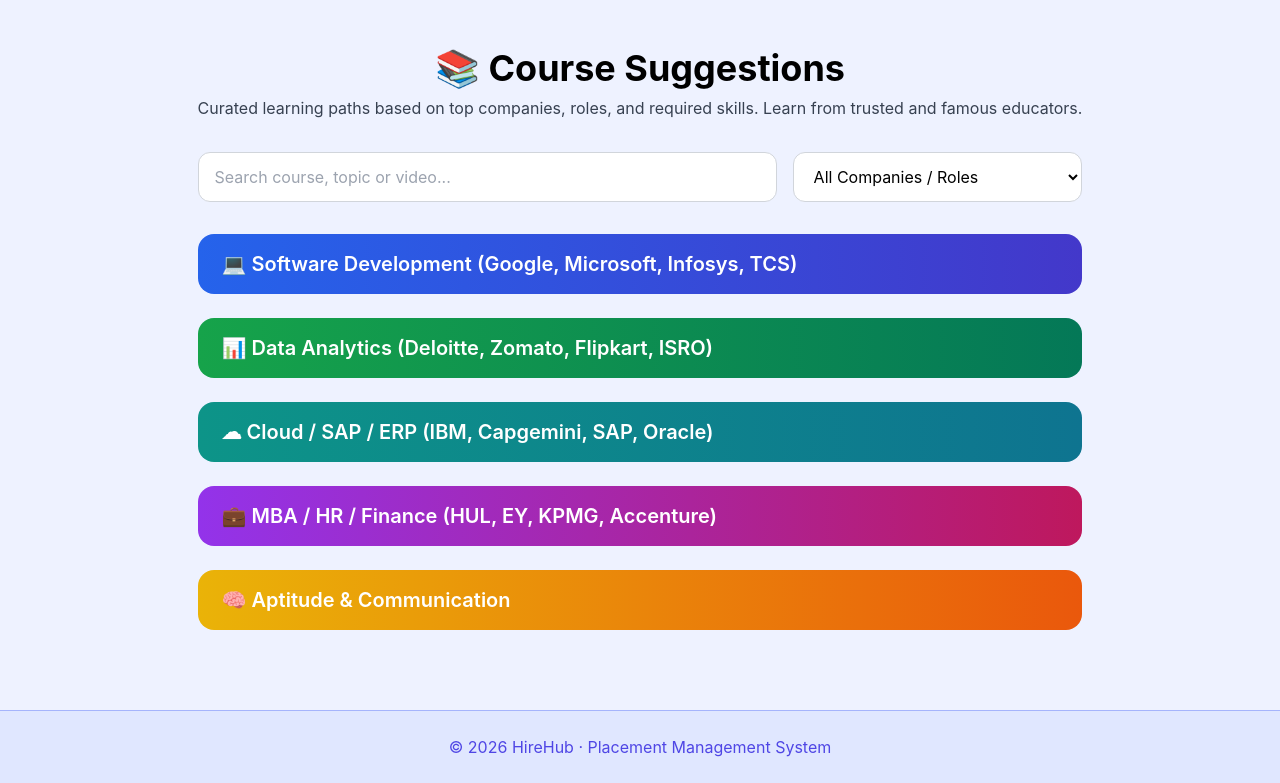
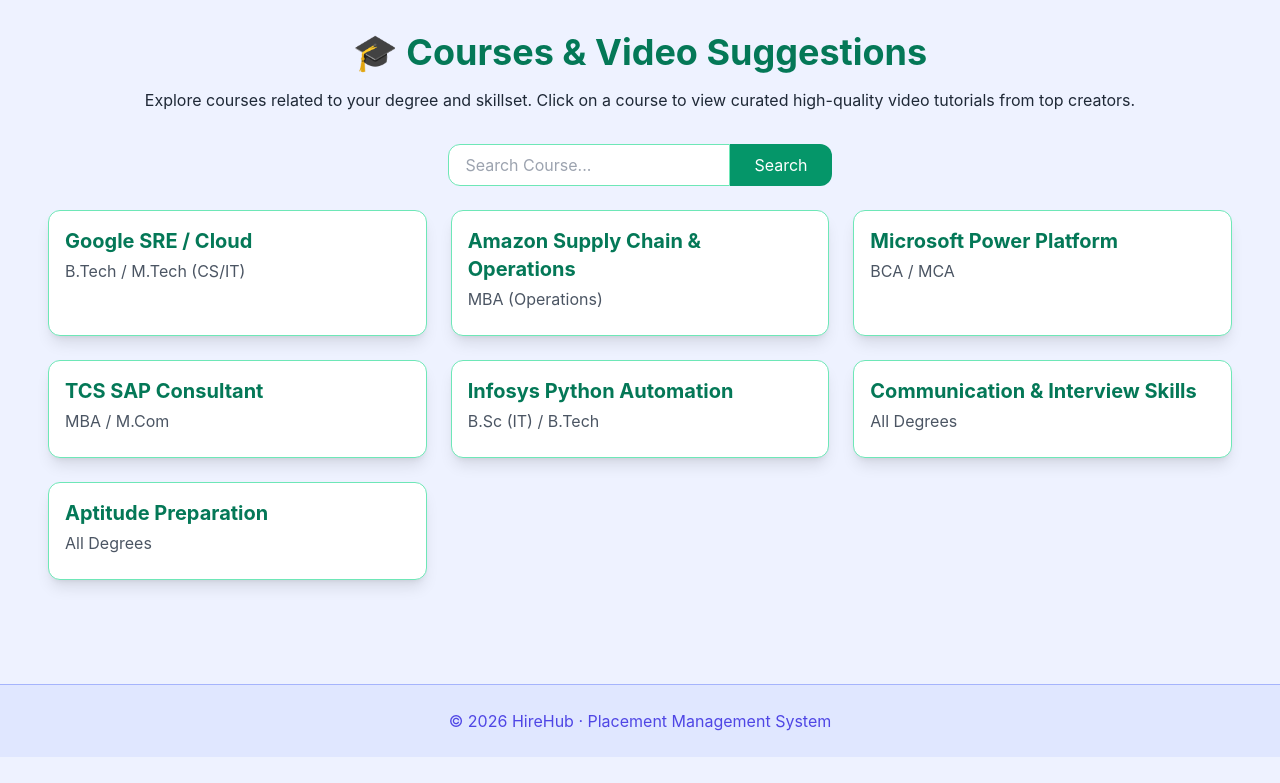
Before and after one commit to dg0682241-tech/placement-management-system, a Flask app: page /courses in a window 1280 px wide. Shown: the part 64-847 px from the top of the page. After the commit the page ends 821 px from the top, so only its background shows below. Run offline with Flask 3, Linux system fonts and the light colour scheme; some libraries are stand-ins or nearby versions.

Commit message:
courses.html

```diff
--- a/templates/courses.html
+++ b/templates/courses.html
@@ -1,192 +1,138 @@
 {% extends "base.html" %}
-{% block title %}Course Suggestions{% endblock %}
+{% block title %}Courses & Videos{% endblock %}
 
 {% block content %}
-<div class="max-w-7xl mx-auto px-4 py-10">
-
+<div class="max-w-7xl mx-auto p-6 mb-10">
   <!-- Heading -->
-  <h1 class="text-4xl font-bold text-black dark:text-white text-center mb-2">
-    📚 Course Suggestions
+  <h1 class="text-4xl font-bold text-emerald-700 dark:text-white text-center mb-4 animate__animated animate__fadeInUp">
+    🎓 Courses & Video Suggestions
   </h1>
-
-  <p class="text-center text-gray-700 dark:text-gray-300 mb-8">
-    Curated learning paths based on top companies, roles, and required skills.
-    Learn from trusted and famous educators.
+  <p class="text-gray-800 dark:text-gray-200 text-center mb-8 animate__animated animate__fadeInUp animate__delay-1s">
+    Explore courses related to your degree and skillset. Click on a course to view curated high-quality video tutorials from top creators.
   </p>
 
-  <!-- Search + Filter -->
-  <div class="flex flex-col md:flex-row gap-4 mb-8">
-    <input
-      id="searchInput"
-      type="text"
-      placeholder="Search course, topic or video..."
-      class="w-full md:w-2/3 px-4 py-3 rounded-xl border border-gray-300 dark:border-gray-700
-             bg-white dark:bg-gray-900 text-black dark:text-white focus:outline-none"
-    />
-
-    <select
-      id="companyFilter"
-      class="w-full md:w-1/3 px-4 py-3 rounded-xl border border-gray-300 dark:border-gray-700
-             bg-white dark:bg-gray-900 text-black dark:text-white focus:outline-none"
-    >
-      <option value="all">All Companies / Roles</option>
-      <option value="software">Software / IT</option>
-      <option value="analytics">Data / Analytics</option>
-      <option value="cloud">Cloud / SAP / ERP</option>
-      <option value="mba">MBA / HR / Finance</option>
-      <option value="aptitude">Aptitude / Communication</option>
-      <option value="govt">Govt / Research</option>
-    </select>
+  <!-- Search Box -->
+  <div class="flex justify-center mb-6">
+    <input type="text" id="courseSearch" placeholder="Search Course..."
+           class="px-4 py-2 rounded-l-xl border border-emerald-300 focus:ring-2 focus:ring-emerald-500 focus:outline-none dark:bg-gray-700 dark:text-white">
+    <button id="searchBtn"
+            class="px-6 py-2 bg-emerald-600 text-white rounded-r-xl hover:bg-emerald-700 transition">Search</button>
   </div>
 
-  <!-- Courses -->
-  <div id="coursesContainer" class="space-y-6">
+  <!-- Loader -->
+  <div id="loader" class="hidden flex justify-center my-4">
+    <svg class="animate-spin h-8 w-8 text-emerald-600" xmlns="http://www.w3.org/2000/svg" fill="none" viewBox="0 0 24 24">
+      <circle class="opacity-25" cx="12" cy="12" r="10" stroke="currentColor" stroke-width="4"></circle>
+      <path class="opacity-75" fill="currentColor" d="M4 12a8 8 0 018-8v8H4z"></path>
+    </svg>
+  </div>
 
-    <!-- SOFTWARE / IT -->
-    <div class="course-card" data-category="software">
-      <button onclick="toggleCourse(this)"
-        class="w-full text-left bg-gradient-to-r from-blue-600 to-indigo-700
-               text-white px-6 py-4 rounded-2xl font-semibold text-xl">
-        💻 Software Development (Google, Microsoft, Infosys, TCS)
-      </button>
-
-      <div class="hidden mt-4 space-y-3">
-        <a href="https://www.youtube.com/watch?v=rfscVS0vtbw" target="_blank"
-           class="block p-4 rounded-xl bg-gray-100 dark:bg-gray-800 hover:scale-[1.02] transition">
-          Python Full Course – FreeCodeCamp
-        </a>
-        <a href="https://www.youtube.com/watch?v=8PopR3x-VMY" target="_blank"
-           class="block p-4 rounded-xl bg-gray-100 dark:bg-gray-800 hover:scale-[1.02] transition">
-          Data Structures – Abdul Bari
-        </a>
-        <a href="https://www.youtube.com/watch?v=ZxKM3DCV2kE" target="_blank"
-           class="block p-4 rounded-xl bg-gray-100 dark:bg-gray-800 hover:scale-[1.02] transition">
-          Operating Systems – Gate Smashers
-        </a>
-        <a href="https://www.youtube.com/watch?v=9hE5f7Vw0l4" target="_blank"
-           class="block p-4 rounded-xl bg-gray-100 dark:bg-gray-800 hover:scale-[1.02] transition">
-          DBMS – CodeHelp (Love Babbar)
-        </a>
-      </div>
-    </div>
-
-    <!-- DATA / ANALYTICS -->
-    <div class="course-card" data-category="analytics">
-      <button onclick="toggleCourse(this)"
-        class="w-full text-left bg-gradient-to-r from-green-600 to-emerald-700
-               text-white px-6 py-4 rounded-2xl font-semibold text-xl">
-        📊 Data Analytics (Deloitte, Zomato, Flipkart, ISRO)
-      </button>
-
-      <div class="hidden mt-4 space-y-3">
-        <a href="https://www.youtube.com/watch?v=GPVsHOlRBBI" target="_blank"
-           class="block p-4 rounded-xl bg-gray-100 dark:bg-gray-800">
-          Data Analytics Full Course – Alex The Analyst
-        </a>
-        <a href="https://www.youtube.com/watch?v=HXV3zeQKqGY" target="_blank"
-           class="block p-4 rounded-xl bg-gray-100 dark:bg-gray-800">
-          SQL Tutorial – Programming with Mosh
-        </a>
-        <a href="https://www.youtube.com/watch?v=0P7QnIQDBJY" target="_blank"
-           class="block p-4 rounded-xl bg-gray-100 dark:bg-gray-800">
-          Power BI – Simplilearn
-        </a>
-      </div>
-    </div>
-
-    <!-- CLOUD / SAP -->
-    <div class="course-card" data-category="cloud">
-      <button onclick="toggleCourse(this)"
-        class="w-full text-left bg-gradient-to-r from-teal-600 to-cyan-700
-               text-white px-6 py-4 rounded-2xl font-semibold text-xl">
-        ☁ Cloud / SAP / ERP (IBM, Capgemini, SAP, Oracle)
-      </button>
-
-      <div class="hidden mt-4 space-y-3">
-        <a href="https://www.youtube.com/watch?v=ulprqHHWlng" target="_blank"
-           class="block p-4 rounded-xl bg-gray-100 dark:bg-gray-800">
-          AWS Full Course – FreeCodeCamp
-        </a>
-        <a href="https://www.youtube.com/watch?v=HVjjoMvutj4" target="_blank"
-           class="block p-4 rounded-xl bg-gray-100 dark:bg-gray-800">
-          SAP FICO – Techy ERP
-        </a>
-        <a href="https://www.youtube.com/watch?v=1p9p0uZz0ZY" target="_blank"
-           class="block p-4 rounded-xl bg-gray-100 dark:bg-gray-800">
-          Oracle ERP – Simplilearn
-        </a>
-      </div>
-    </div>
-
-    <!-- MBA / HR / FINANCE -->
-    <div class="course-card" data-category="mba">
-      <button onclick="toggleCourse(this)"
-        class="w-full text-left bg-gradient-to-r from-purple-600 to-pink-700
-               text-white px-6 py-4 rounded-2xl font-semibold text-xl">
-        💼 MBA / HR / Finance (HUL, EY, KPMG, Accenture)
-      </button>
-
-      <div class="hidden mt-4 space-y-3">
-        <a href="https://www.youtube.com/watch?v=ZK-rNEhJIDs" target="_blank"
-           class="block p-4 rounded-xl bg-gray-100 dark:bg-gray-800">
-          Financial Management – CA Rachana Ranade
-        </a>
-        <a href="https://www.youtube.com/watch?v=K9B2pR2f0aY" target="_blank"
-           class="block p-4 rounded-xl bg-gray-100 dark:bg-gray-800">
-          HR Management – NPTEL
-        </a>
-      </div>
-    </div>
-
-    <!-- APTITUDE -->
-    <div class="course-card" data-category="aptitude">
-      <button onclick="toggleCourse(this)"
-        class="w-full text-left bg-gradient-to-r from-yellow-500 to-orange-600
-               text-white px-6 py-4 rounded-2xl font-semibold text-xl">
-        🧠 Aptitude & Communication
-      </button>
-
-      <div class="hidden mt-4 space-y-3">
-        <a href="https://www.youtube.com/watch?v=7o4v9sM1w9E" target="_blank"
-           class="block p-4 rounded-xl bg-gray-100 dark:bg-gray-800">
-          Quantitative Aptitude – CareerRide
-        </a>
-        <a href="https://www.youtube.com/watch?v=VJbq2Vf1V5g" target="_blank"
-           class="block p-4 rounded-xl bg-gray-100 dark:bg-gray-800">
-          Communication Skills – Skillopedia
-        </a>
-      </div>
-    </div>
-
+  <!-- Courses Grid -->
+  <div id="coursesContainer" class="grid grid-cols-1 md:grid-cols-2 lg:grid-cols-3 gap-6">
+    <!-- Course Cards will be populated here by JS -->
   </div>
 </div>
 
-<!-- Scripts -->
 <script>
-function toggleCourse(btn) {
-  btn.nextElementSibling.classList.toggle("hidden");
-}
+const courses = [
+  {
+    name: "Google SRE / Cloud",
+    degree: "B.Tech / M.Tech (CS/IT)",
+    videos: [
+      { title: "Site Reliability Engineering - Full Course", link: "https://www.youtube.com/watch?v=3HYoJdIm2gA" },
+      { title: "Google Cloud SRE Practices", link: "https://www.youtube.com/watch?v=PNh6-7Es4Lc" },
+    ]
+  },
+  {
+    name: "Amazon Supply Chain & Operations",
+    degree: "MBA (Operations)",
+    videos: [
+      { title: "Supply Chain Management Basics", link: "https://www.youtube.com/watch?v=7pNYhD7EIjk" },
+      { title: "Amazon Operations Case Study", link: "https://www.youtube.com/watch?v=H9mS-YH8S4s" },
+    ]
+  },
+  {
+    name: "Microsoft Power Platform",
+    degree: "BCA / MCA",
+    videos: [
+      { title: "Power Apps Full Tutorial", link: "https://www.youtube.com/watch?v=uZl0U9Vf9zI" },
+      { title: "Power Automate Beginner to Advanced", link: "https://www.youtube.com/watch?v=W5dn8u5FJcI" },
+    ]
+  },
+  {
+    name: "TCS SAP Consultant",
+    degree: "MBA / M.Com",
+    videos: [
+      { title: "SAP Functional Consultant Tutorial", link: "https://www.youtube.com/watch?v=Jf9_S7BZgJQ" },
+      { title: "SAP Modules Overview", link: "https://www.youtube.com/watch?v=8gTZECXl7qE" },
+    ]
+  },
+  {
+    name: "Infosys Python Automation",
+    degree: "B.Sc (IT) / B.Tech",
+    videos: [
+      { title: "Python Automation Projects for Beginners", link: "https://www.youtube.com/watch?v=rfscVS0vtbw" },
+      { title: "Automation Scripts with Python", link: "https://www.youtube.com/watch?v=HW29067qVWk" },
+    ]
+  },
+  {
+    name: "Communication & Interview Skills",
+    degree: "All Degrees",
+    videos: [
+      { title: "Improve Communication Skills", link: "https://www.youtube.com/watch?v=Zb7T9Gk6s3U" },
+      { title: "Interview Preparation Tips", link: "https://www.youtube.com/watch?v=Od0l0xN3rG0" },
+      { title: "Group Discussion Techniques", link: "https://www.youtube.com/watch?v=vQxquf4Plyc" },
+    ]
+  },
+  {
+    name: "Aptitude Preparation",
+    degree: "All Degrees",
+    videos: [
+      { title: "Aptitude Basics", link: "https://www.youtube.com/watch?v=qyj9A-12c6g" },
+      { title: "Quantitative Aptitude Tricks", link: "https://www.youtube.com/watch?v=c2NZfrvFjhU" },
+    ]
+  }
+];
 
-const searchInput = document.getElementById("searchInput");
-const companyFilter = document.getElementById("companyFilter");
-const courses = document.querySelectorAll(".course-card");
-
-function filterCourses() {
-  const search = searchInput.value.toLowerCase();
-  const filter = companyFilter.value;
-
-  courses.forEach(card => {
-    const text = card.innerText.toLowerCase();
-    const category = card.dataset.category;
-
-    const matchSearch = text.includes(search);
-    const matchCategory = filter === "all" || filter === category;
-
-    card.style.display = (matchSearch && matchCategory) ? "block" : "none";
+// Function to populate courses
+function showCourses(list) {
+  const container = document.getElementById("coursesContainer");
+  container.innerHTML = "";
+  list.forEach(course => {
+    const card = document.createElement("div");
+    card.className = "bg-white dark:bg-gray-800 border border-emerald-300 dark:border-gray-600 rounded-xl shadow-lg p-4 cursor-pointer transition hover:shadow-2xl hover:bg-emerald-50 dark:hover:bg-emerald-700";
+    card.innerHTML = `
+      <h2 class="text-xl font-bold text-emerald-700 dark:text-white mb-1">${course.name}</h2>
+      <p class="text-gray-600 dark:text-gray-300 mb-2">${course.degree}</p>
+      <div class="videoList hidden mt-2 space-y-2">
+        ${course.videos.map(v => `
+          <a href="${v.link}" target="_blank" class="flex items-center gap-2 px-3 py-1 bg-emerald-100 dark:bg-gray-700 dark:text-white rounded-lg hover:bg-emerald-200 dark:hover:bg-emerald-600 transition">
+            <span>🎬</span>${v.title}
+          </a>`).join('')}
+      </div>
+    `;
+    card.addEventListener("click", () => {
+      const list = card.querySelector(".videoList");
+      list.classList.toggle("hidden");
+    });
+    container.appendChild(card);
   });
 }
 
-searchInput.addEventListener("input", filterCourses);
-companyFilter.addEventListener("change", filterCourses);
+// Initial display
+showCourses(courses);
+
+// Search functionality
+document.getElementById("searchBtn").addEventListener("click", () => {
+  const query = document.getElementById("courseSearch").value.toLowerCase();
+  const filtered = courses.filter(c => c.name.toLowerCase().includes(query));
+  const loader = document.getElementById("loader");
+  loader.classList.remove("hidden");
+
+  setTimeout(() => {
+    loader.classList.add("hidden");
+    showCourses(filtered.length ? filtered : courses);
+  }, 700); // simulate loader delay
+});
 </script>
 {% endblock %}
```
